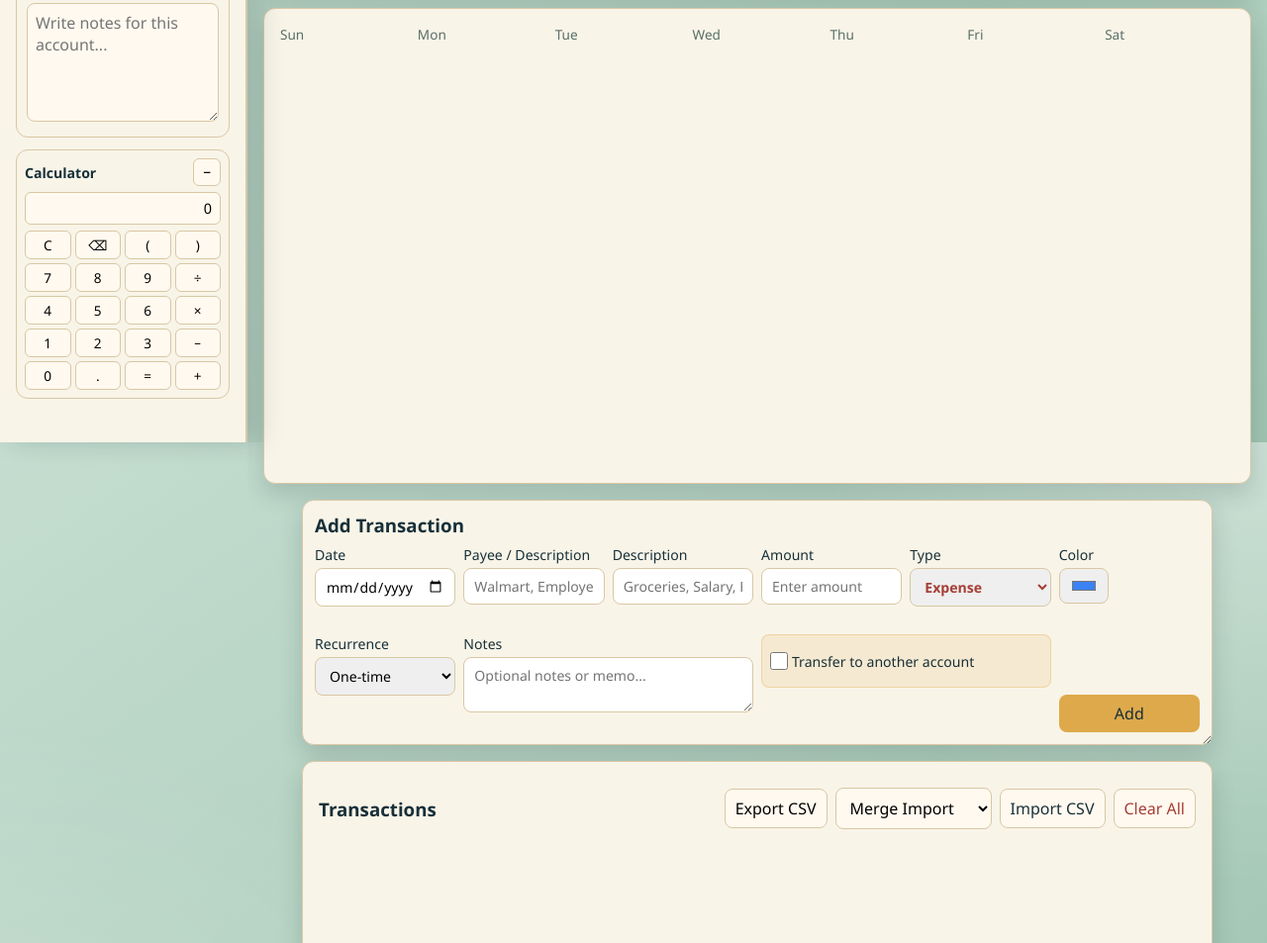
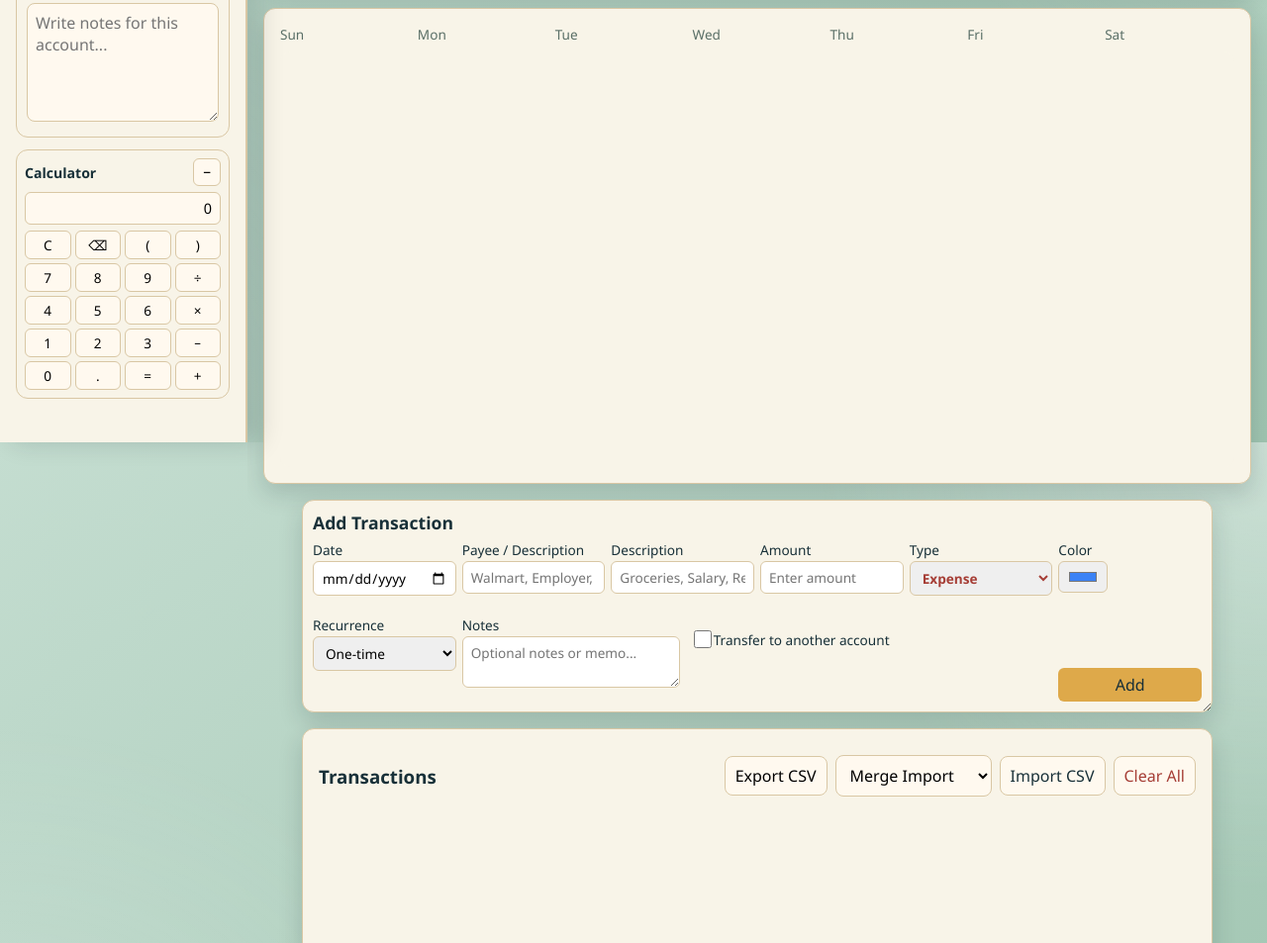
Before and after one commit to newgithubguy/fi-cal-final, a website: page index.html in a window 1280 px wide. Shown: the part 353-1306 px from the top of the page at 99% size. Drawn offline with Linux system fonts and the light colour scheme; no server answers.

Commit message:
Bump version to 1.3.3, tighten form layout and align transfer field

```diff
--- a/docker-compose.yml
+++ b/docker-compose.yml
@@ -4,7 +4,7 @@ services:
       context: .
       dockerfile: Dockerfile
       args:
-        APP_VERSION: "1.3.2"
+        APP_VERSION: "1.3.3"
     container_name: finance-calendar-mobile
     pull_policy: never
     ports:
@@ -16,10 +16,10 @@ services:
       - NODE_ENV=production
       - DB_PATH=/data/finance.db
       - SESSION_SECRET=change-this-to-random-secret-in-production
-      - APP_VERSION=1.3.2
+      - APP_VERSION=1.3.3
     labels:
       - app.name=fi-cal-final
-      - app.version=1.3.2
+      - app.version=1.3.3
     restart: unless-stopped
     healthcheck:
       test: ["CMD", "node", "-e", "require('http').get('http://localhost:3000/api/health', (r) => {if (r.statusCode !== 200) process.exit(1)})"]
--- a/index.html
+++ b/index.html
@@ -6,7 +6,7 @@
   <title>Finance Calendar</title>
   <link rel="icon" type="image/png" href="build/icon.png" />
   <link rel="shortcut icon" href="build/icon.ico" />
-  <link rel="stylesheet" href="styles.css?v=1.3.2" />
+  <link rel="stylesheet" href="styles.css?v=1.3.3" />
 </head>
 <body>
   <aside class="accounts-sidebar">
@@ -446,6 +446,6 @@
     </section>
   </div>
 
-  <script src="app.js?v=1.3.2"></script>
+  <script src="app.js?v=1.3.3"></script>
 </body>
 </html>
--- a/package.json
+++ b/package.json
@@ -1,6 +1,6 @@
 {
   "name": "fi-man-mobile",
-  "version": "1.3.2",
+  "version": "1.3.3",
   "description": "Finance Calendar Manager (Mobile Friendly Edition)",
   "main": "server.js",
   "scripts": {
--- a/styles.css
+++ b/styles.css
@@ -783,16 +783,17 @@ body {
 }
 
 .form-card {
-  padding: 12px;
+  padding: 10px;
 }
 
 .form-card h3 {
-  margin: 0 0 8px;
+  margin: 0 0 6px;
+  font-size: 1.1rem;
 }
 
 #transactionForm {
   grid-template-columns: repeat(12, minmax(0, 1fr));
-  gap: 8px;
+  gap: 6px;
   align-items: start;
 }
 
@@ -801,15 +802,15 @@ body {
 }
 
 #transactionForm .notes-field {
-  grid-column: span 4;
+  grid-column: span 3;
 }
 
 #transactionForm textarea {
-  min-height: 44px;
+  min-height: 38px;
 }
 
 #transactionForm .transfer-section {
-  grid-column: span 4;
+  grid-column: span 5;
   padding: 8px;
   gap: 8px;
 }
@@ -832,13 +833,13 @@ body {
 .transaction-form label {
   display: flex;
   flex-direction: column;
-  gap: 4px;
-  font-size: 0.88rem;
+  gap: 2px;
+  font-size: 0.85rem;
 }
 
 .field-hint {
-  min-height: 1rem;
-  font-size: 0.78rem;
+  min-height: 0.75rem;
+  font-size: 0.75rem;
   color: var(--bad);
   visibility: hidden;
 }
@@ -857,9 +858,9 @@ body {
 .transaction-form button,
 .list-header button {
   border: 1px solid var(--border);
-  border-radius: 8px;
-  min-height: 36px;
-  padding: 8px 10px;
+  border-radius: 6px;
+  min-height: 32px;
+  padding: 6px 8px;
   font: inherit;
 }
 
@@ -916,14 +917,9 @@ body {
 }
 
 .transfer-section {
-  grid-column: 1 / -1;
   display: flex;
   flex-direction: column;
-  gap: 10px;
-  padding: 12px;
-  background: var(--accent-soft);
-  border: 1px solid var(--accent-border);
-  border-radius: 8px;
+  gap: 6px;
 }
 
 .checkbox-label {
```
Also changed, not shown: portainer-stack.yml (+4 -4 lines), 1 other file.
